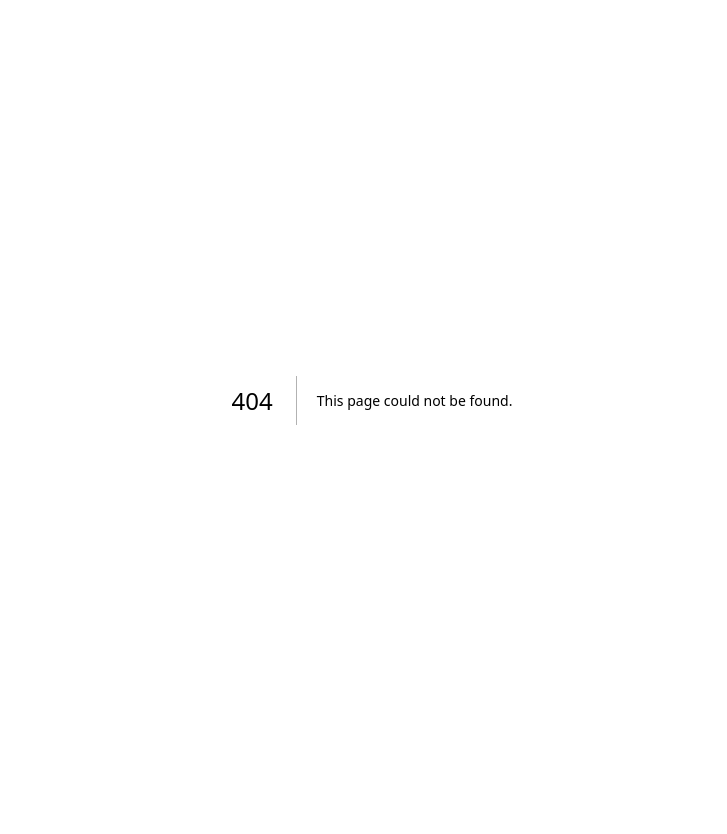
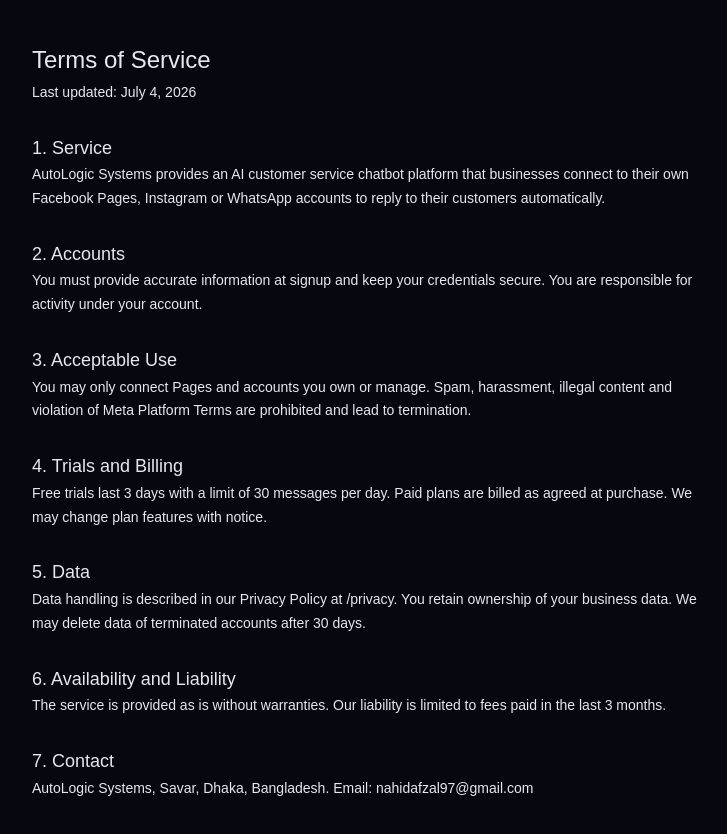
Before and after one commit to Afzalnahid/autologic-chatbot, a Next.js app: page /terms in a window 1280 px wide. Before the commit this address had no page. Shown: the top 834 px of the page, without its empty margins (268-995 px from the left). Before the commit the page ends 800 px from the top, so only its background shows below. Built offline with nearby package versions, Linux system fonts and the light colour scheme.

Commit message:
Terms of service page

```diff
--- /dev/null
+++ b/src/app/terms/page.js
@@ -0,0 +1,28 @@
+export const metadata = { title: "Terms of Service - Chatbot Platform" };
+
+export default function Terms() {
+  const S = { maxWidth: 720, margin: "0 auto", padding: "40px 20px", color: "#e8e8ec", fontFamily: "sans-serif", lineHeight: 1.7, fontSize: 14 };
+  const H = { fontSize: 18, marginTop: 28 };
+  return (
+    <div style={{ background: "#05080f", minHeight: "100vh" }}>
+      <div style={S}>
+        <h1 style={{ fontSize: 24 }}>Terms of Service</h1>
+        <p>Last updated: July 4, 2026</p>
+        <h2 style={H}>1. Service</h2>
+        <p>AutoLogic Systems provides an AI customer service chatbot platform that businesses connect to their own Facebook Pages, Instagram or WhatsApp accounts to reply to their customers automatically.</p>
+        <h2 style={H}>2. Accounts</h2>
+        <p>You must provide accurate information at signup and keep your credentials secure. You are responsible for activity under your account.</p>
+        <h2 style={H}>3. Acceptable Use</h2>
+        <p>You may only connect Pages and accounts you own or manage. Spam, harassment, illegal content and violation of Meta Platform Terms are prohibited and lead to termination.</p>
+        <h2 style={H}>4. Trials and Billing</h2>
+        <p>Free trials last 3 days with a limit of 30 messages per day. Paid plans are billed as agreed at purchase. We may change plan features with notice.</p>
+        <h2 style={H}>5. Data</h2>
+        <p>Data handling is described in our Privacy Policy at /privacy. You retain ownership of your business data. We may delete data of terminated accounts after 30 days.</p>
+        <h2 style={H}>6. Availability and Liability</h2>
+        <p>The service is provided as is without warranties. Our liability is limited to fees paid in the last 3 months.</p>
+        <h2 style={H}>7. Contact</h2>
+        <p>AutoLogic Systems, Savar, Dhaka, Bangladesh. Email: nahidafzal97@gmail.com</p>
+      </div>
+    </div>
+  );
+}
```
